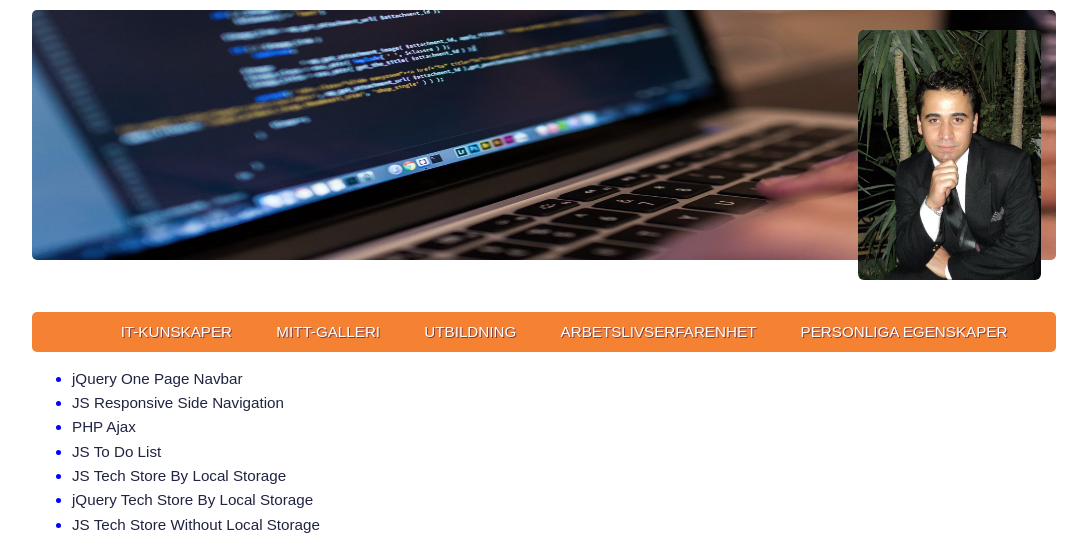
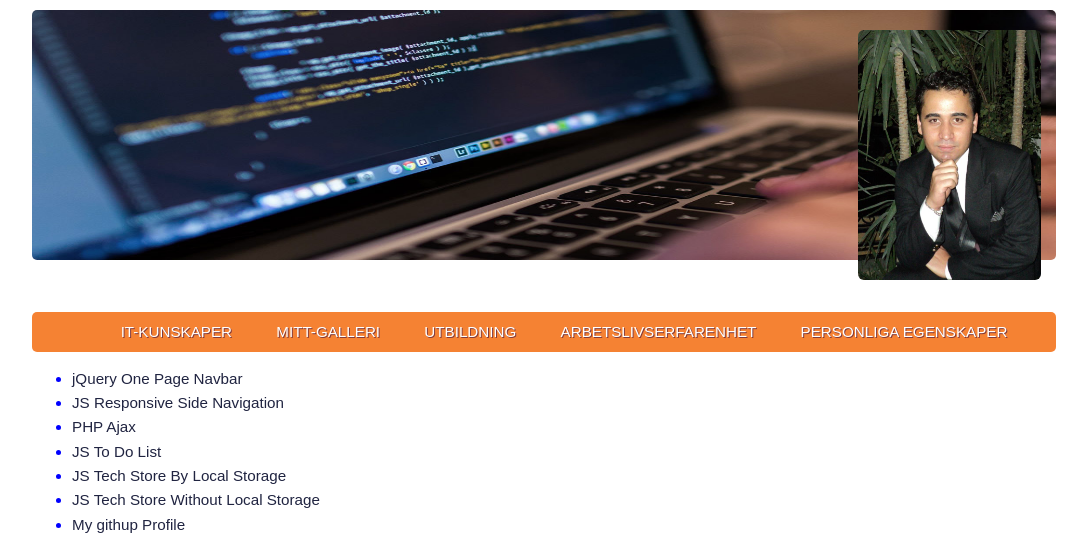
Before and after one commit to SamerSenbol/samerCv, a plain HTML site: page myGallery.html in a window 1280 px wide. Shown: the top 537 px of the page, without its empty margins (96-1183 px from the left). Drawn offline with Linux system fonts and the light colour scheme.

Commit message:
fixing the Grallary.

```diff
--- a/myGallery.html
+++ b/myGallery.html
@@ -38,7 +38,6 @@
             <li><a href="https://samersenbol.github.io/Ajax/">PHP Ajax</a></li>
             <li><a href="https://samersenbol.github.io/To-Do-List/">JS To Do List</a></li>
             <li><a href="https://samersenbol.github.io/techStore/">JS Tech Store By Local Storage</a></li>
-            <li><a href="https://samersenbol.github.io/Tech-Store/">jQuery Tech Store By Local Storage</a></li>
             <li><a href=" https://samersenbol.github.io/techStoreSida/">JS Tech Store Without Local Storage</a></li>
             <li><a href=" https://github.com/SamerSenbol/">My githup Profile</a></li>
         </ul>
```
